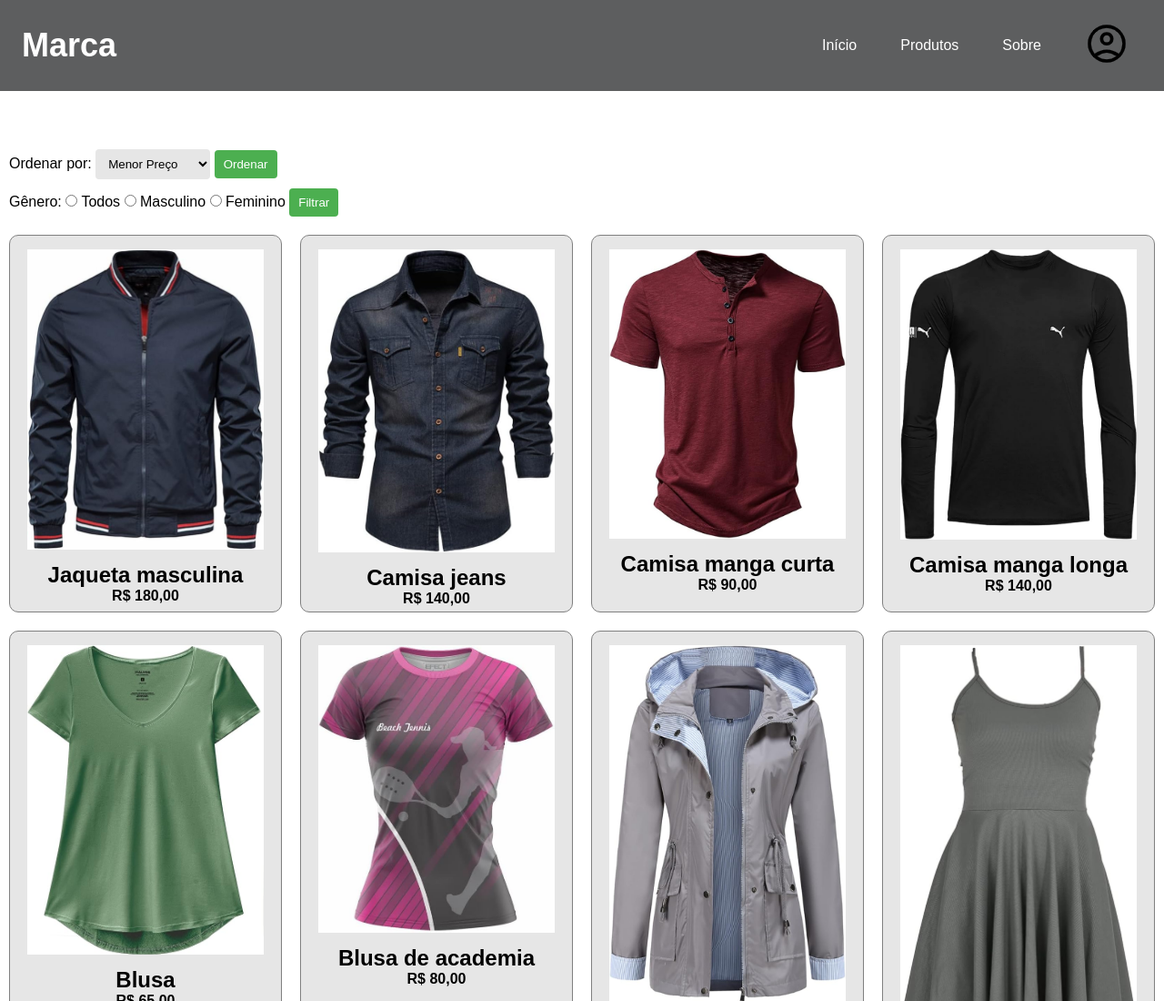
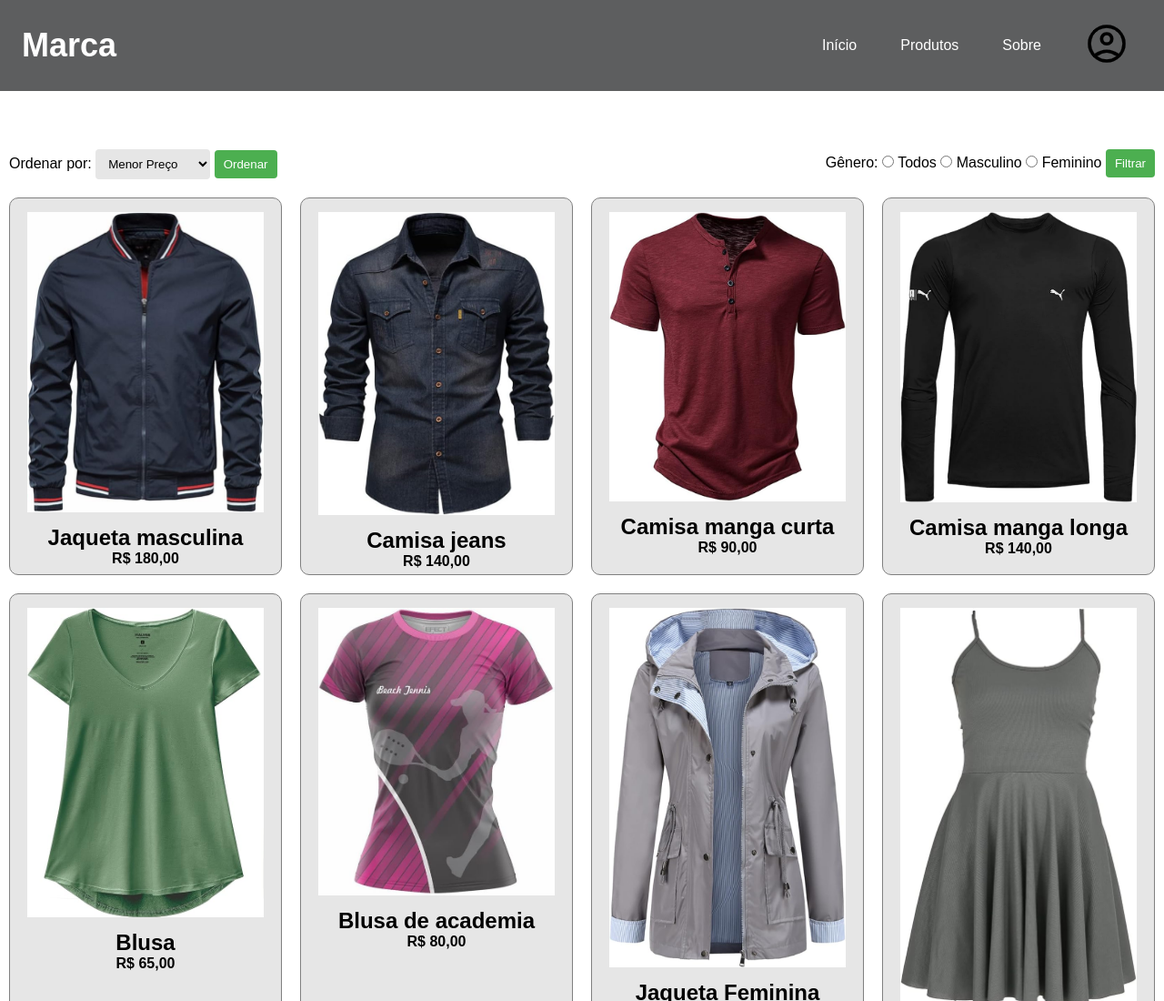
Before and after one commit to abimaelnaftali/WEBI, a plain HTML site: page projeto-1/Produtos/produtos.html in a window 1280 px wide. Shown: the top 1100 px of the page at 91% size. Drawn offline with Linux system fonts and the light colour scheme.

Commit message:
corrige seletor dos forms no css

```diff
--- a/projeto-1/Produtos/produtos.css
+++ b/projeto-1/Produtos/produtos.css
@@ -15,7 +15,7 @@ form {
     margin: 10px;
 }
 
-.forms {
+.forms-container {
     display: flex;
     justify-content: space-between;
 }
```
